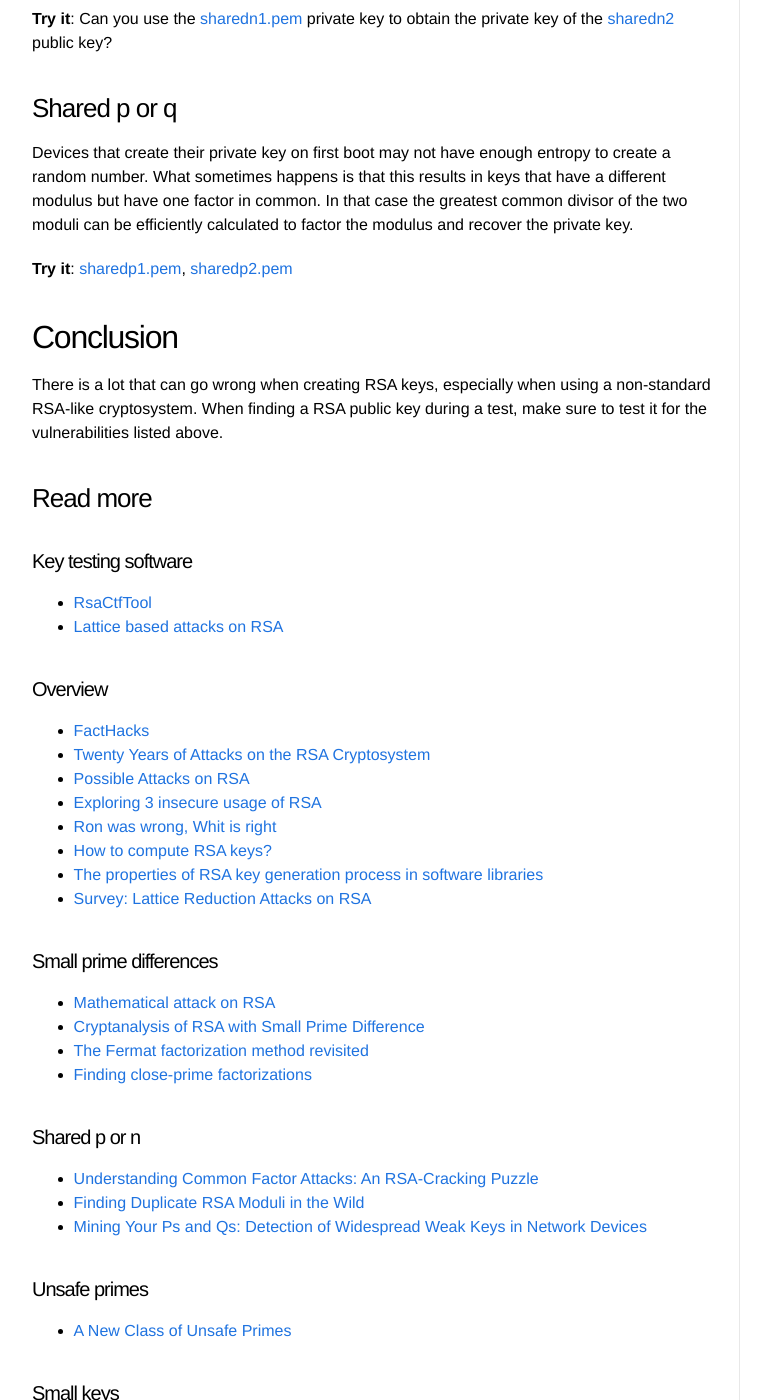
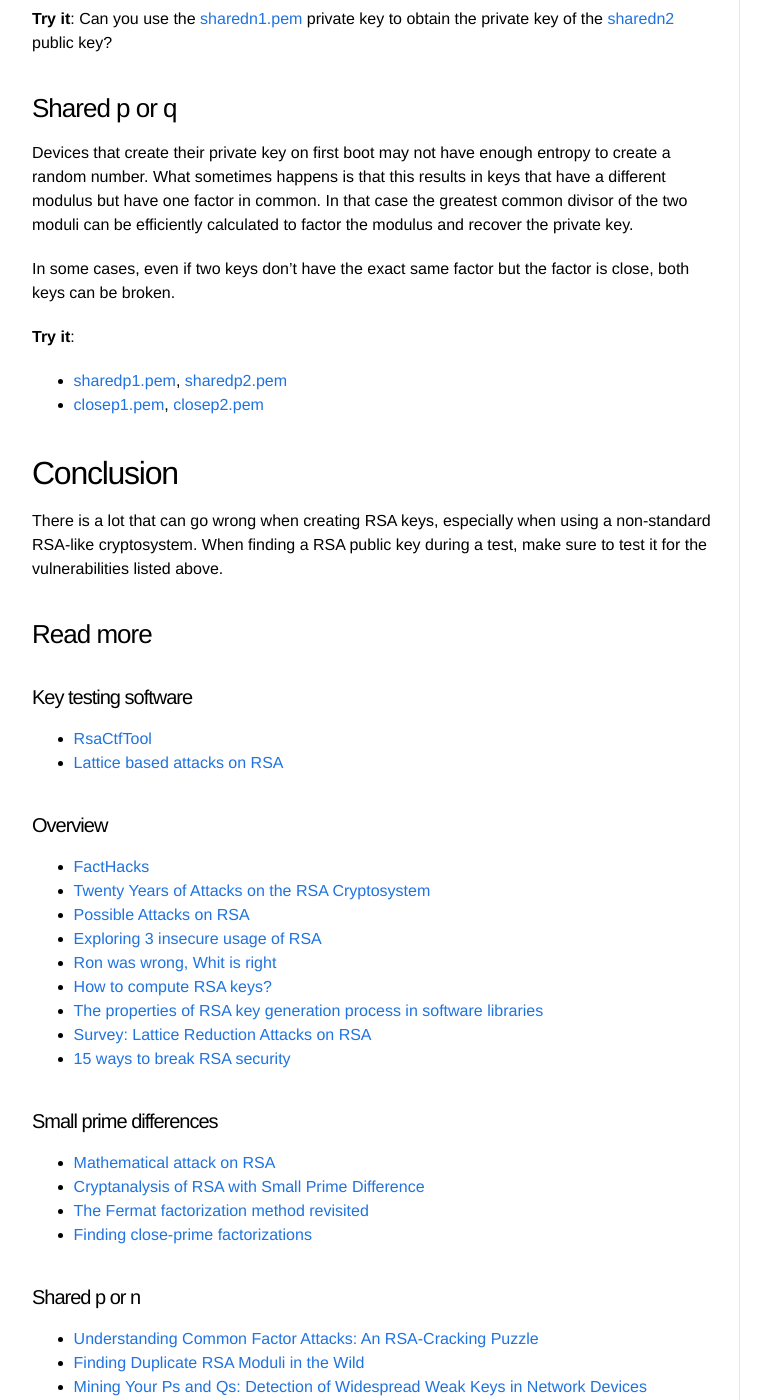
Before and after one commit to Sjord/Sjord.github.io, a Jekyll site: the page built from _posts/2019-02-05-attacking-rsa.md, in a window 1280 px wide and 1400 px high, scrolled down 3948 px. Shown: the whole window, without its empty margins (108-879 px from the left). Built offline with Jekyll 4.4.1, drawn with Linux system fonts in a browser that asks for light colours; some of the changed text lies outside the part shown.

Commit message:
Add some more links, close p of two keys

```diff
--- a/_posts/2019-02-05-attacking-rsa.md
+++ b/_posts/2019-02-05-attacking-rsa.md
@@ -110,7 +110,11 @@
 
 Devices that create their private key on first boot may not have enough entropy to create a random number. What sometimes happens is that this results in keys that have a different modulus but have one factor in common. In that case the greatest common divisor of the two moduli can be efficiently calculated to factor the modulus and recover the private key.
 
-**Try it**: [sharedp1.pem](https://demo.sjoerdlangkemper.nl/rsa/sharedp1.pem), [sharedp2.pem](https://demo.sjoerdlangkemper.nl/rsa/sharedp2.pem)
+In some cases, even if two keys don't have the exact same factor but the factor is close, both keys can be broken.
+
+**Try it**:
+* [sharedp1.pem](https://demo.sjoerdlangkemper.nl/rsa/sharedp1.pem), [sharedp2.pem](https://demo.sjoerdlangkemper.nl/rsa/sharedp2.pem)
+* [closep1.pem](https://demo.sjoerdlangkemper.nl/rsa/closep1.pem), [closep2.pem](https://demo.sjoerdlangkemper.nl/rsa/closep2.pem)
 
 ## Conclusion
 
@@ -133,6 +137,7 @@
 * [How to compute RSA keys?](http://igm.univ-mlv.fr/~jyt/Crypto/4/slides_iAWACS09_Erra-Grenier_How-to-compute-RSA-keys.pdf)
 * [The properties of RSA key generation process in software libraries](https://is.muni.cz/th/oba30/thesis-nemec.pdf)
 * [Survey: Lattice Reduction Attacks on RSA](https://www.davidwong.fr/papers/david_wong_rsa_lll_boneh_durfee__2015.pdf)
+* [15 ways to break RSA security](https://github.com/comaeio/OPCDE/blob/master/2017/15%20ways%20to%20break%20RSA%20security%20-%20Renaud%20Lifchitz/opcde2017-ds-lifchitz-break_rsa.pdf)
 
 #### Small prime differences
 
@@ -146,6 +151,7 @@
 * [Understanding Common Factor Attacks: An RSA-Cracking Puzzle](http://www.loyalty.org/~schoen/rsa/)
 * [Finding Duplicate RSA Moduli in the Wild](http://sbudella.altervista.org/blog/20181211-duplicate-moduli.html)
 * [Mining Your Ps and Qs: Detection of Widespread Weak Keys in Network Devices](https://www.usenix.org/system/files/conference/usenixsecurity12/sec12-final228.pdf)
+* [Implicit factorization of unbalanced RSA moduli](http://citeseerx.ist.psu.edu/viewdoc/download?doi=10.1.1.638.2268&rep=rep1&type=pdf)
 
 #### Unsafe primes
 
```
Also changed, not shown: 2 other files.
